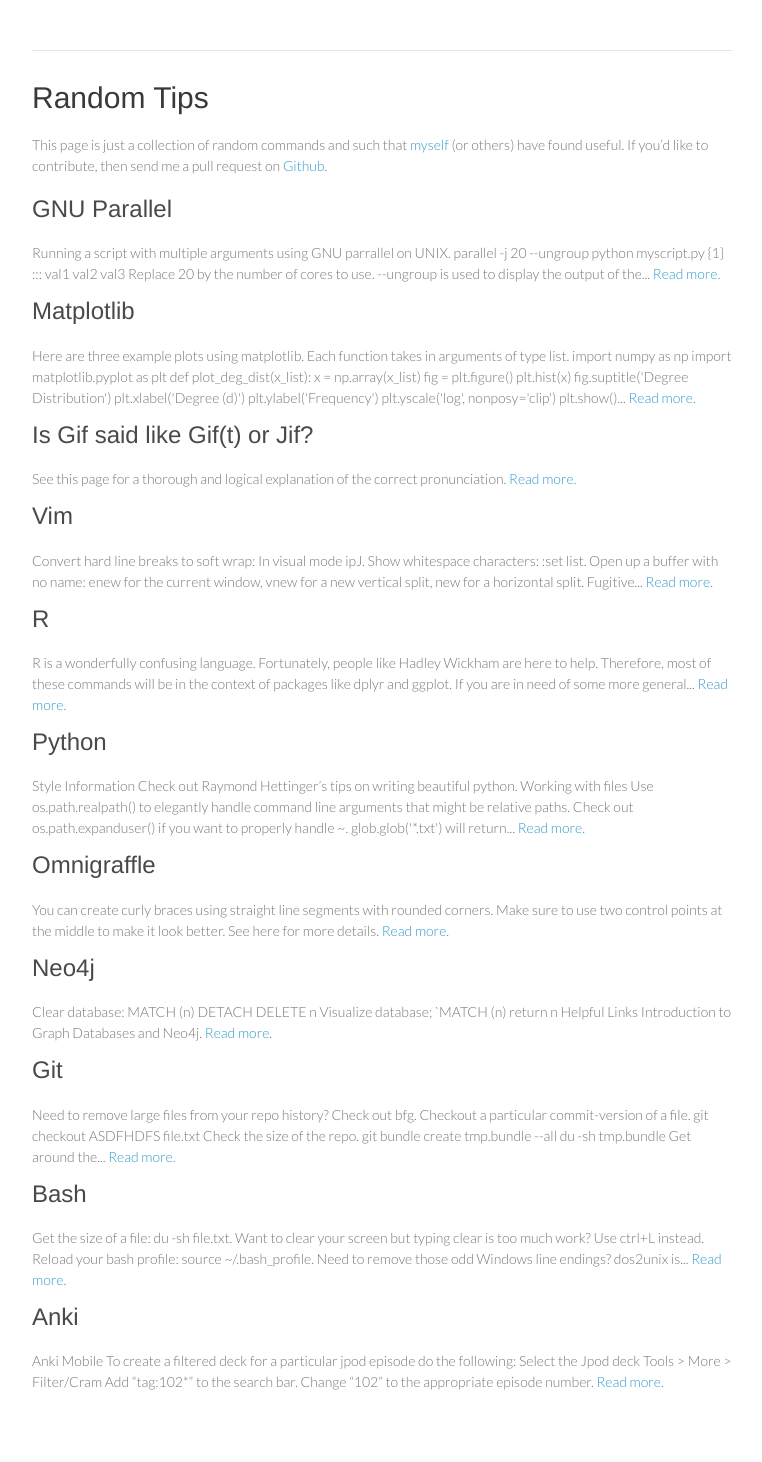
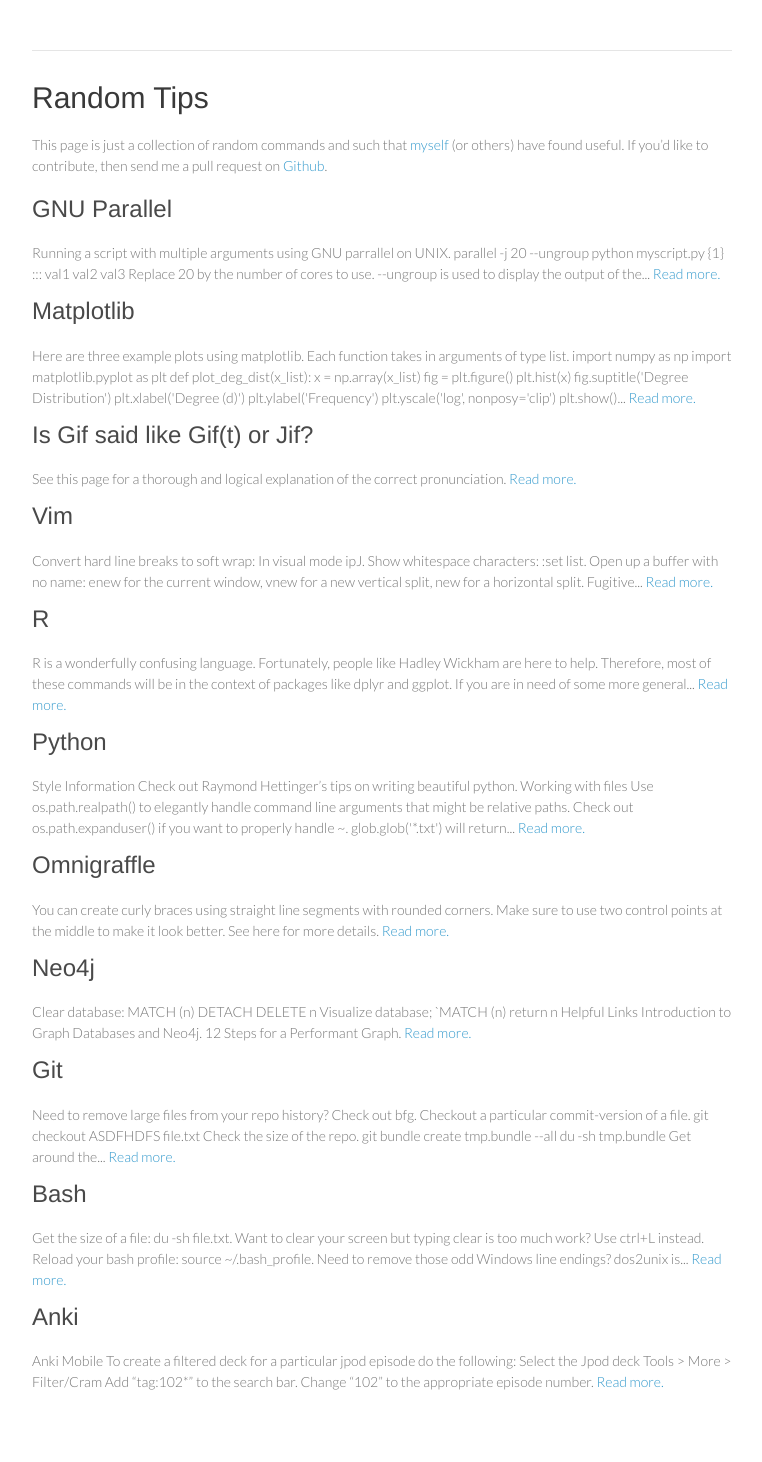
Before and after one commit to rjwalls/tips, a Jekyll site: the page built from index.md, in a window 1280 px wide. Shown: the whole page, without its empty margins (258-1020 px from the left). Built offline with Jekyll 4.4.1, drawn with Linux system fonts in a browser that asks for light colours; Markdown is read by kramdown in place of the engine named in the settings.

Commit message:
Update 1900-01-01-Neo4j.md

```diff
--- a/_posts/1900-01-01-Neo4j.md
+++ b/_posts/1900-01-01-Neo4j.md
@@ -10,4 +10,5 @@ Visualize database; `MATCH (n) return n
 
 #### Helpful Links
 
-[Introduction to Graph Databases and Neo4j](https://thinkingthread.com/modelling-graphs-with-neo4j/).
+ - [Introduction to Graph Databases and Neo4j](https://thinkingthread.com/modelling-graphs-with-neo4j/).
+ - [12 Steps for a Performant Graph](https://thinkingthread.com/12-steps-for-a-performant-graph-with-neo4j/).
```
